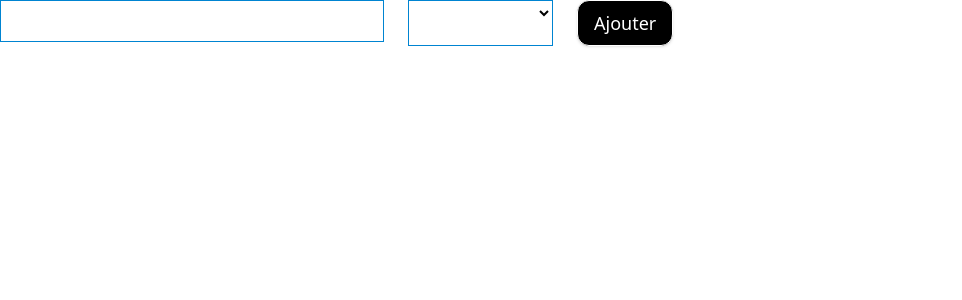
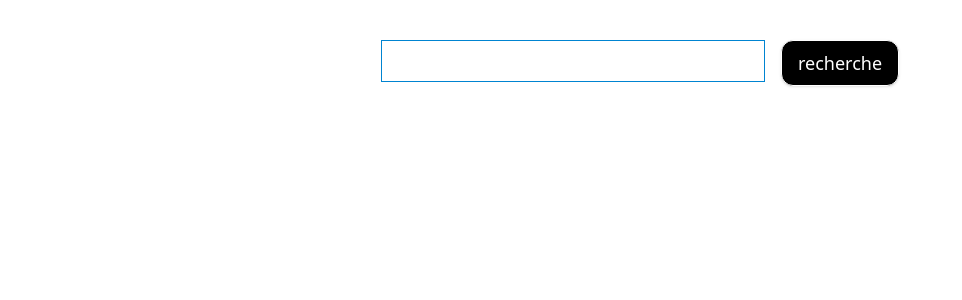
Before and after one commit to tsirygit/to-do-list-apps, a Nuxt app: page /Homepage in a window 1280 px wide. Shown: the top 300 px of the page, without its empty margins (0-962 px from the left). Built offline with nearby package versions, Linux system fonts and the light colour scheme.

Commit message:
mon application todolist

```diff
--- a/app/composables/ui/Select.vue
+++ b/app/composables/ui/Select.vue
@@ -1,11 +1,10 @@
 <template>
   <div class="border border-sky-600">
-    <select v-model="genres">
-      <option disabled value="">choisi un genres</option>
-      <option>Action</option>
-      <option>Commedie</option>
-      <option>Horreur</option>
-      <option>Romantique</option>
+    <select v-model="genre">
+      <option disabled value="">Choisi un genre</option>
+      <option v-for="g in genres" :key="g" :value="g">
+        {{ g }}
+      </option>
     </select>
   </div>
 </template>
@@ -13,6 +12,8 @@
 <script setup>
 import { ref } from "vue";
 
-const genres = ref([]);
+const genres = ref(["Action", "Commedie", "Horreur", "Romantique"]);
+
+const genre = ref("");
 
 </script>
--- a/app/layouts/Default.vue
+++ b/app/layouts/Default.vue
@@ -9,7 +9,7 @@
           <NuxtLink to="homepage">homepage</NuxtLink>
         </li>
         <li>
-          <NuxtLink to="about">about</NuxtLink>
+          <NuxtLink to="newMovie">Ajouter de nouveaux film</NuxtLink>
         </li>
       </ul>
     </nav>
--- a/app/pages/Homepage.vue
+++ b/app/pages/Homepage.vue
@@ -1,13 +1,12 @@
 <template>
-  <div class="flex justify-arround gap-6">
-    <Input />
-    <Select />
-    <Button label="Ajouter" class="bg-black" />
+  <div class="mt-10 flex justify-center gap-4">
+  <Input />
+  <Button  label="recherche" class="bg-black"/>
   </div>
+
 </template>
 
 <script setup>
-import Select from "~/composables/ui/Select.vue";
-import Input from "~/composables/ui/Input.vue";
-import Button from "~/composables/ui/Button.vue";
+import Input from '~/composables/ui/Input.vue';
+import Button from '~/composables/ui/Button.vue';
 </script>
--- /dev/null
+++ b/app/pages/newMovie.vue
@@ -0,0 +1,13 @@
+<template>
+  <div class="flex justify-arround gap-6">
+    <Input />
+    <Select />
+    <Button label="Ajouter" class="bg-black" />
+  </div>
+</template>
+
+<script setup>
+import Select from "~/composables/ui/Select.vue";
+import Input from "~/composables/ui/Input.vue";
+import Button from "~/composables/ui/Button.vue";
+</script>
```
